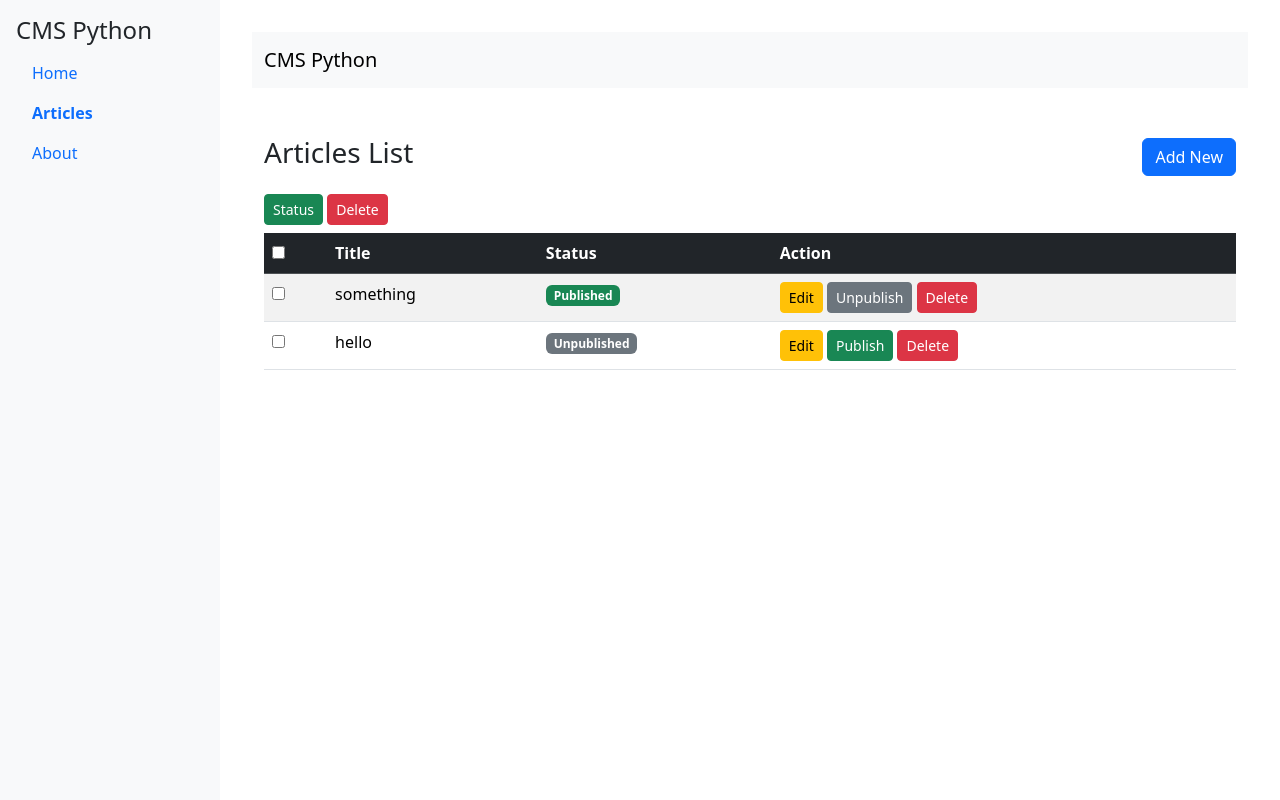
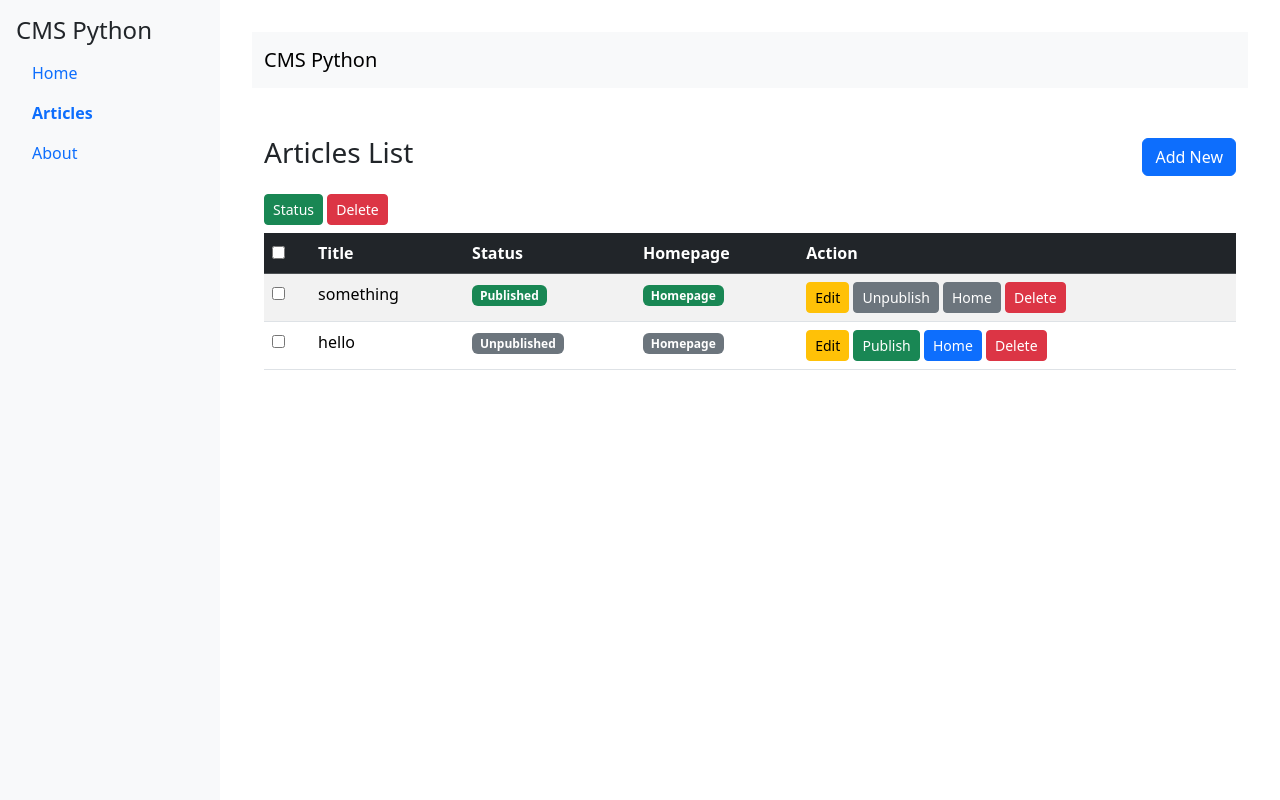
Before and after one commit to sukritibaryal23-coder/pythoncms, a Django app: page /articles/ in a window 1280 px wide. Run offline with Django 5.2, Linux system fonts and the light colour scheme; data comes from the database, SQL or seed files in the repository; both versions use the stored data as it was after the commit; some libraries are stand-ins or nearby versions.

Commit message:
homepage button in list

```diff
--- a/articles/models.py
+++ b/articles/models.py
@@ -19,6 +19,7 @@ class Article(models.Model):
     created_at = models.DateTimeField(auto_now_add=True)
 
 
+
     def save(self, *args, **kwargs):
         if not self.slug:
             # Generate slug from title
--- a/articles/templates/articles/form.html
+++ b/articles/templates/articles/form.html
@@ -22,7 +22,7 @@
     {{ form.content.label_tag }}
     {{ form.content }}<br><br>
     <button type="button" id="readmore-btn" class="btn btn-warning mb-3">
-    Insert Read More
+    Read More
     </button><br> <br>
 
 
--- a/articles/templates/articles/list.html
+++ b/articles/templates/articles/list.html
@@ -22,7 +22,9 @@
                     <th><input type="checkbox" id="select-all"></th>
                     <th>Title</th>
                     <th>Status</th>
+                    <th>Homepage</th>
                     <th>Action</th>
+
                 </tr>
             </thead>
             <tbody>
@@ -37,12 +39,25 @@
                             <span class="badge bg-secondary">Unpublished</span>
                         {% endif %}
                     </td>
+                     <td>
+                        {% if article.homepage %}
+                            <span class="badge bg-success">Homepage</span>
+                        {% else %}
+                            <span class="badge bg-secondary">Homepage</span>
+                        {% endif %}
+                    </td>
                     <td>
                         <a href="{% url 'article_edit' article.id %}" class="btn btn-sm btn-warning">Edit</a>
                         {% if article.status %}
                             <a href="{% url 'article_toggle_status' article.id %}" class="btn btn-sm btn-secondary">Unpublish</a>
                         {% else %}
                             <a href="{% url 'article_toggle_status' article.id %}" class="btn btn-sm btn-success">Publish</a>
+                        {% endif %}
+
+                        {% if article.homepage %}
+                            <a href="{% url 'article_homepage' article.id %}" class="btn btn-sm btn-secondary">Home</a>
+                        {% else %}
+                            <a href="{% url 'article_homepage' article.id %}" class="btn btn-sm btn-primary">Home</a>
                         {% endif %}
                         <a href="{% url 'article_delete' article.id %}" class="btn btn-sm btn-danger"
                         onclick="return confirm('Are you sure you want to delete this article?');">Delete</a>
@@ -66,4 +81,5 @@
     });
 </script>
 
+
 {% endblock %}
--- a/articles/urls.py
+++ b/articles/urls.py
@@ -15,4 +15,7 @@ urlpatterns = [
     path('toggle-status/<int:id>/', views.article_toggle_status, name='article_toggle_status'),
 
     path("check-slug/", views.check_slug, name="check_slug"),
+
+    path("homepage/<int:id>/", views.article_homepage, name="article_homepage"),
+
 ]
--- a/articles/views.py
+++ b/articles/views.py
@@ -41,6 +41,13 @@ def article_toggle_status(request, id):
     messages.success(request, "Status Changed.")
     return redirect('article_list')
 
+def article_homepage(request, id):
+    article = get_object_or_404(Article, id=id)
+    article.homepage = not article.homepage
+    article.save()
+    messages.success(request, "Homepage Status Changed.")
+    return redirect('article_list')
+
 
 def article_delete(request, id):  # <-- add "id" here
     from django.shortcuts import get_object_or_404, redirect
```
Also changed, not shown: articles/migrations/0009_article_order.py (added), db.sqlite3.
